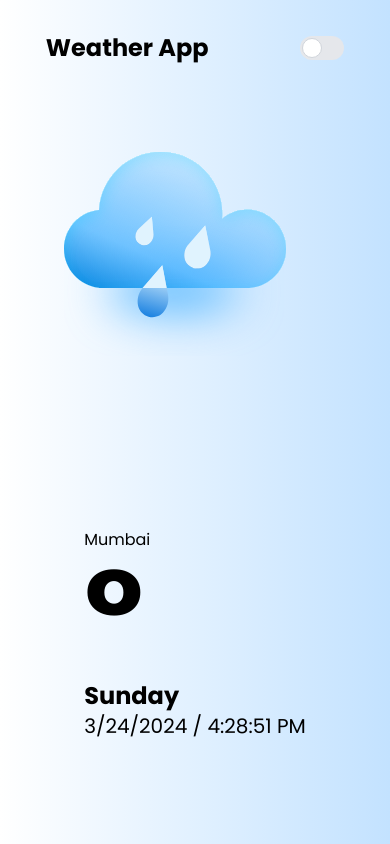
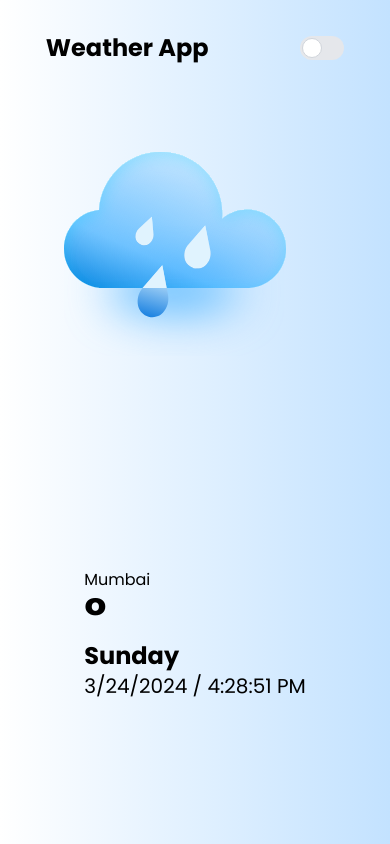
Before and after one commit to itsdivyansh1/weather-app, a React (Vite) app: page / in a window 390 px wide. Built offline with nearby package versions, Linux system fonts and the light colour scheme; no server answers.

Commit message:
Improved responsiveness

```diff
--- a/src/components/GetTemp.jsx
+++ b/src/components/GetTemp.jsx
@@ -2,7 +2,7 @@ const GetTemp = ({ temp }) => {
   return (
     <>
       <h3>Mumbai</h3>
-      <div className="text-9xl font-bold">
+      <div className="text-9xl font-bold max-md:text-5xl">
         {temp}
         <span>°</span>
       </div>
```
